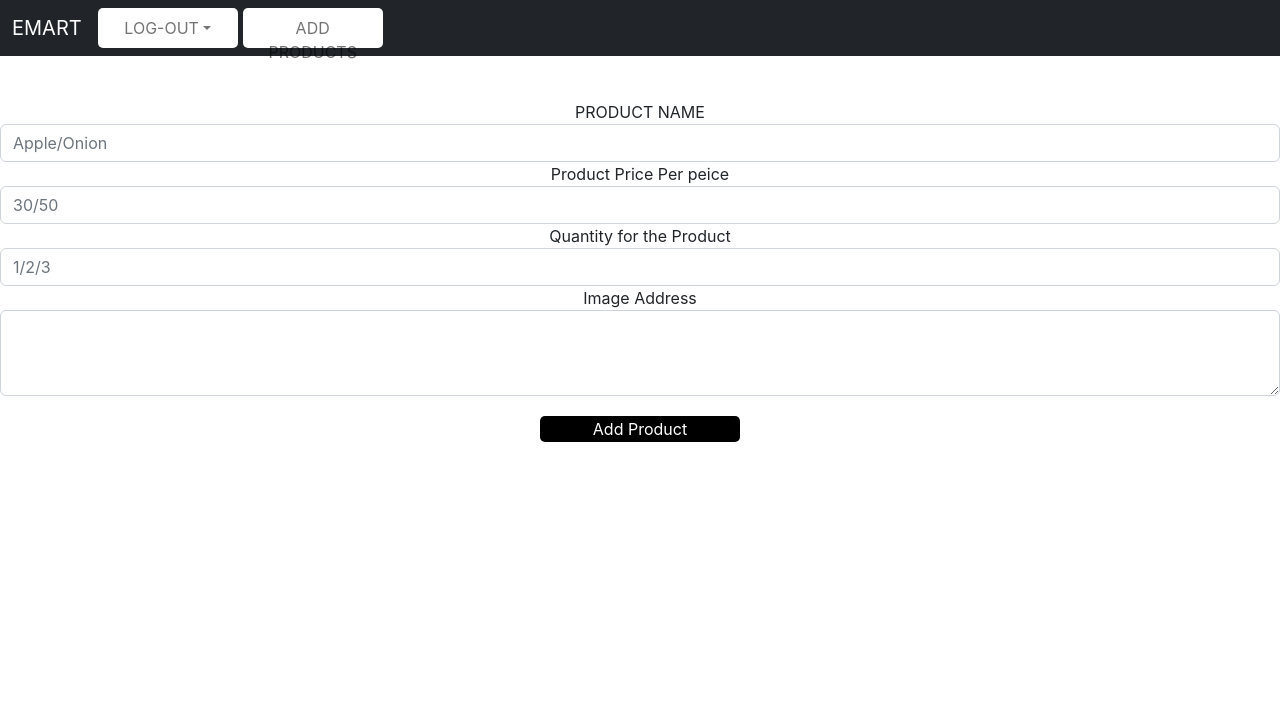
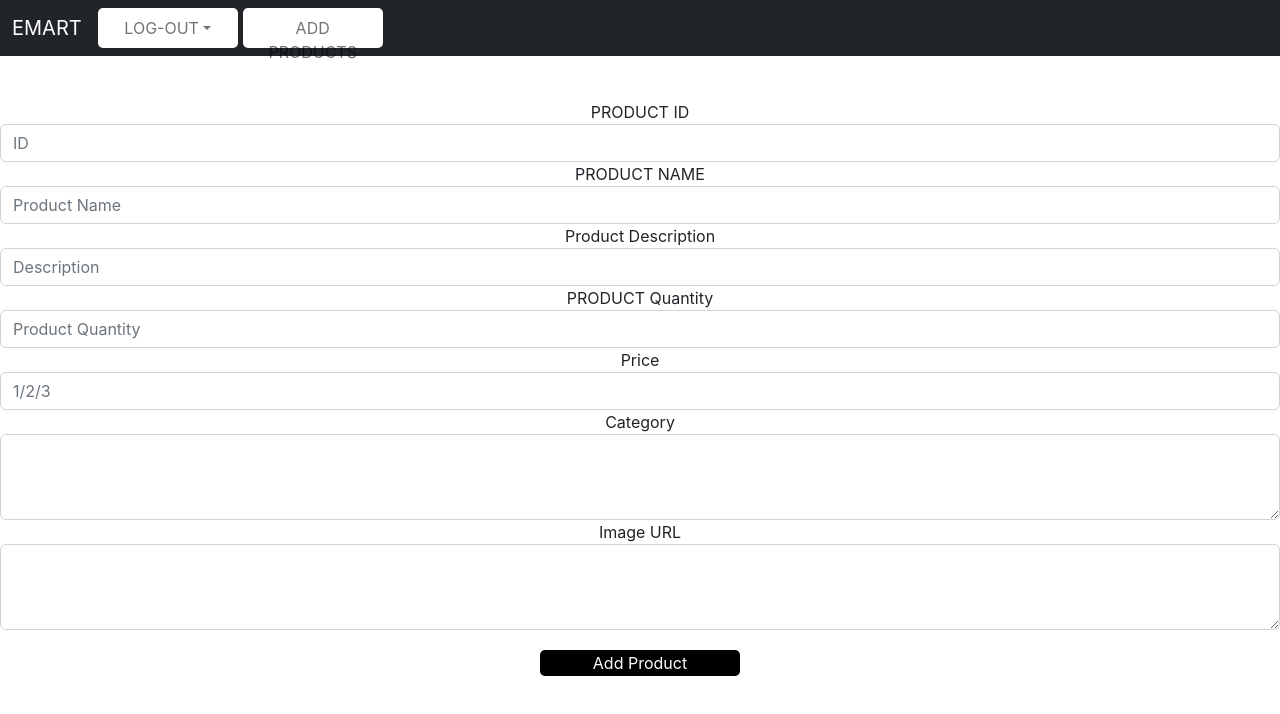
Before and after one commit to mohitkataria5555/EMART-PVT-LIMITED, a React (Create React App) app: page /adminAddProducts in a window 1280 px wide. Shown: the top 714 px of the page. Built offline with nearby package versions, Linux system fonts and the light colour scheme.

Commit message:
Add Product page

```diff
--- a/src/Components/Main/Admin/AddProducts.js
+++ b/src/Components/Main/Admin/AddProducts.js
@@ -4,15 +4,30 @@ import { useState } from "react";
 import axios from "axios";
 
 export default function AddProducts() {
+  const [Id , SetId]= useState("");
   const [productName, setproductName] = useState("");
   const [productPric, setproductPrice] = useState(0);
   const [prodQuantity, setprodQuan] = useState(1);
   const [image, setimage] = useState("");
+  const [category, setCategory] = useState("");
+  const [description, setDescription]=  useState("");
+
+function prodId(event){
+  SetId(event.target.value)
+};
+
+
   function prodname(event) {
     setproductName(event.target.value);
   }
-  function productPrice(event) {
+  function prodPrice(event) {
     setproductPrice(event.target.value);
+  }
+  function cat(event){
+    setCategory(event.target.value);
+  }
+  function prodDes(event){
+    setDescription(event.target.value);
   }
   function prodQuan(event) {
     setprodQuan(event.target.value);
@@ -25,13 +40,16 @@ export default function AddProducts() {
   function add(e) {
     e.preventDefault();
     let ele = {
+      id:Id,
       name: productName,
+      description:description,
       price: productPric,
+      categoryName:category,
       quantity: prodQuantity,
       imageUrl: image,
     };
 
-    axios.post("http://localhost:9100/products/add", ele).then((res) => {
+    axios.post("http://localhost:8079/api/products", ele).then((res) => {
       if (res.data === "Product Added to DB.") {
         alert("Product is Added ...!");
       }
@@ -41,48 +59,79 @@ export default function AddProducts() {
     document.getElementById("prodpri").value = "";
     document.getElementById("prodquan").value = "";
     document.getElementById("text").value = "";
+    document.getElementById("prodDes").value="";
+    document.getElementById("category").value="";
   }
 
   return (
     <>
       <AdminHomeNavigation />
-
       <form style={{ marginTop: "100px" }}>
         <div class="form-group">
+          <label>PRODUCT ID</label>
+          <input
+            type="text"
+            class="form-control"
+            id="prodname"
+            placeholder="ID"
+            onChange={prodId}
+            required
+          />
+
+
           <label>PRODUCT NAME</label>
           <input
             type="text"
             class="form-control"
             id="prodname"
-            placeholder="Apple/Onion"
+            placeholder="Product Name"
             onChange={prodname}
             required
           />
         </div>
         <div class="form-group">
-          <label>Product Price Per peice</label>
+          <label>Product Description</label>
+          <input
+            type="text"
+            class="form-control"
+            id="prodpri"
+            placeholder="Description"
+           onChange={prodDes}
+            required
+          />
+        </div>
+        <label>PRODUCT Quantity</label>
           <input
             type="number"
             class="form-control"
-            id="prodpri"
-            placeholder="30/50"
-            onChange={productPrice}
+            id="prodname"
+            placeholder="Product Quantity"
+            onChange={prodQuan}
             required
           />
-        </div>
         <div class="form-group">
-          <label>Quantity for the Product</label>
+          <label>Price</label>
           <input
             type="number"
             class="form-control"
             id="prodquan"
             placeholder="1/2/3"
-            onChange={prodQuan}
+            onChange={prodPrice}
             required
           />
         </div>
         <div class="form-group">
-          <label for="exampleFormControlTextarea1">Image Address</label>
+          <label for="exampleFormControlTextarea1">Category</label>
+          <textarea
+            class="form-control"
+            id="text"
+            rows="3"
+            onChange={cat}
+            required
+          ></textarea>
+        </div>
+        <div class="form-group">
+          <label for="exampleFormControlTextarea1">Image URL</label>
           <textarea
             class="form-control"
             id="text"
@@ -103,10 +152,3 @@ export default function AddProducts() {
     </>
   );
 }
-
-// {
-//     "name": "Onlion",
-//     "price": 30.0,
-//     "quantity": 1,
-//     "imageUrl": "https://www.macmillandictionary.com/external/slideshow/full/135967_full.jpg"
-// }
--- a/src/Components/Main/Admin/AdminLogin.js
+++ b/src/Components/Main/Admin/AdminLogin.js
@@ -24,51 +24,7 @@ export default function AdminLogin() {
   const [email, setEmail] = useState("");
   const [password, setPassword] = useState("");
 
-  const [backData, SetBacKData] = useState([]);
 
-  function change() {
-    navigate("/userregistration");
-  }
-
-  const setYourEmail = (e) => {
-    setEmail(e.target.value);
-  };
-
-  const setYourPassword = (e) => {
-    setPassword(e.target.value);
-  };
-
-  const check = (e) => {
-    e.preventDefault();
-
-    let loggedIn = false;
-
-    backData.map((ele) => {
-      if (ele.email === email && ele.password === password) {
-        // let session = sessionStorage.getItem("data");
-        // if (session === null) {
-        //   sessionStorage.setItem("data");
-        // } else {
-        //   sessionStorage.removeItem("data");
-        //   sessionStorage.setItem("data");
-        // }
-        loggedIn = true;
-      }
-    });
-
-    if (loggedIn) {
-      alert("You have successfully logged in.");
-      navigate("/adminHome");
-    } else {
-      alert("Incorrect email or password. Please try again.");
-    }
-  };
-
-  useEffect(() => {
-    axios
-      .get("http://localhost:8084/admins/all")
-      .then((response) => SetBacKData(response.data));
-  }, []);
   return (
     <>
       <AdminNavigate />
@@ -108,7 +64,7 @@ export default function AdminLogin() {
                   type="email"
                   placeholder=" Your Email / MobileNo"
                   size="lg"
-                  onChange={(e) => setYourEmail(e)}
+
                 />
                 <MDBInput
                   wrapperClass="mb-4"
@@ -116,14 +72,14 @@ export default function AdminLogin() {
                   type="password"
                   placeholder=" Your Password"
                   size="lg"
-                  onChange={(e) => setYourPassword(e)}
+
                 />
 
                 <MDBBtn
                   className="mb-4 px-5"
                   color="dark"
                   size="lg"
-                  onClick={check}
+
                 >
                   Login
                 </MDBBtn>
```
